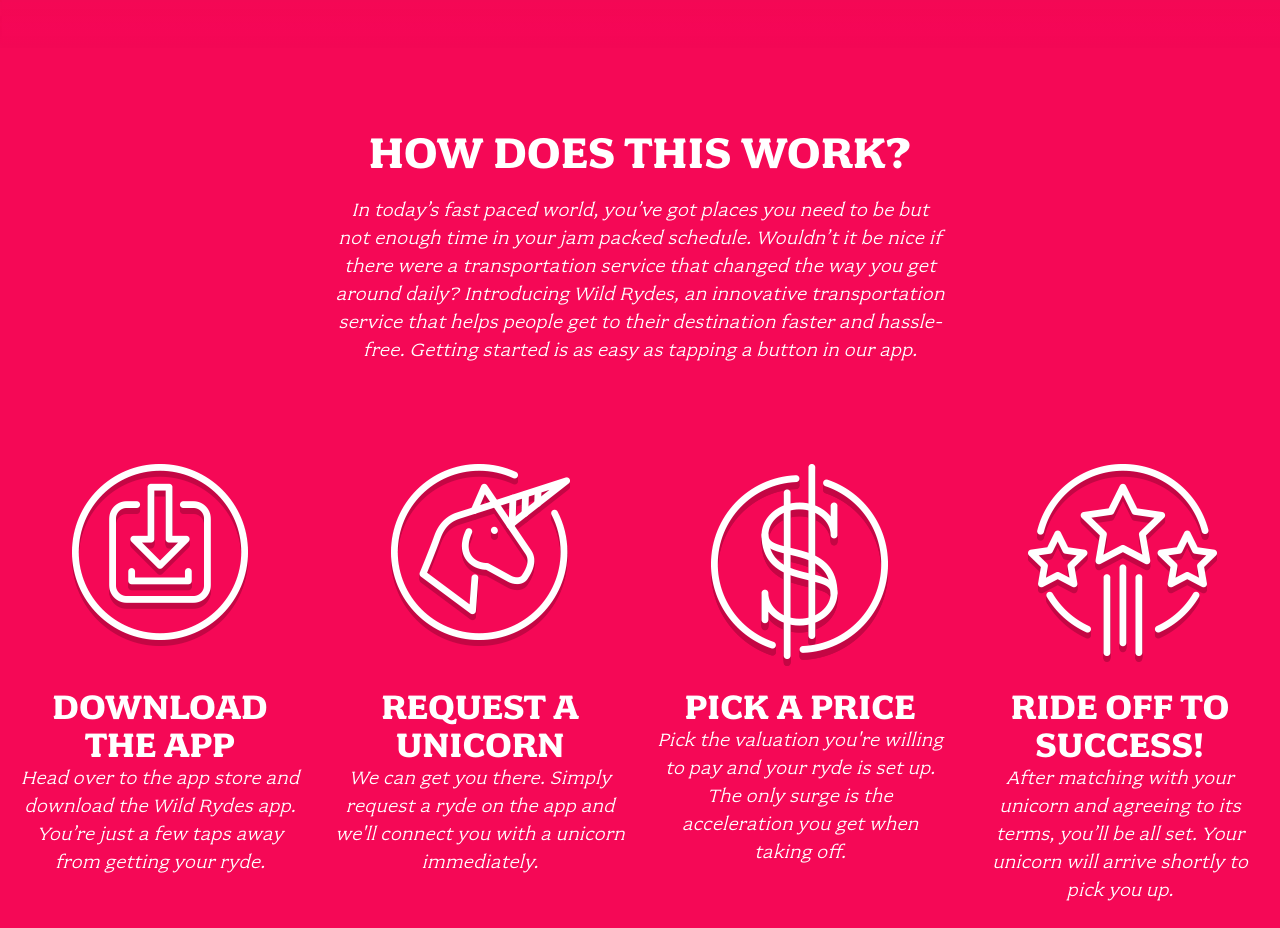
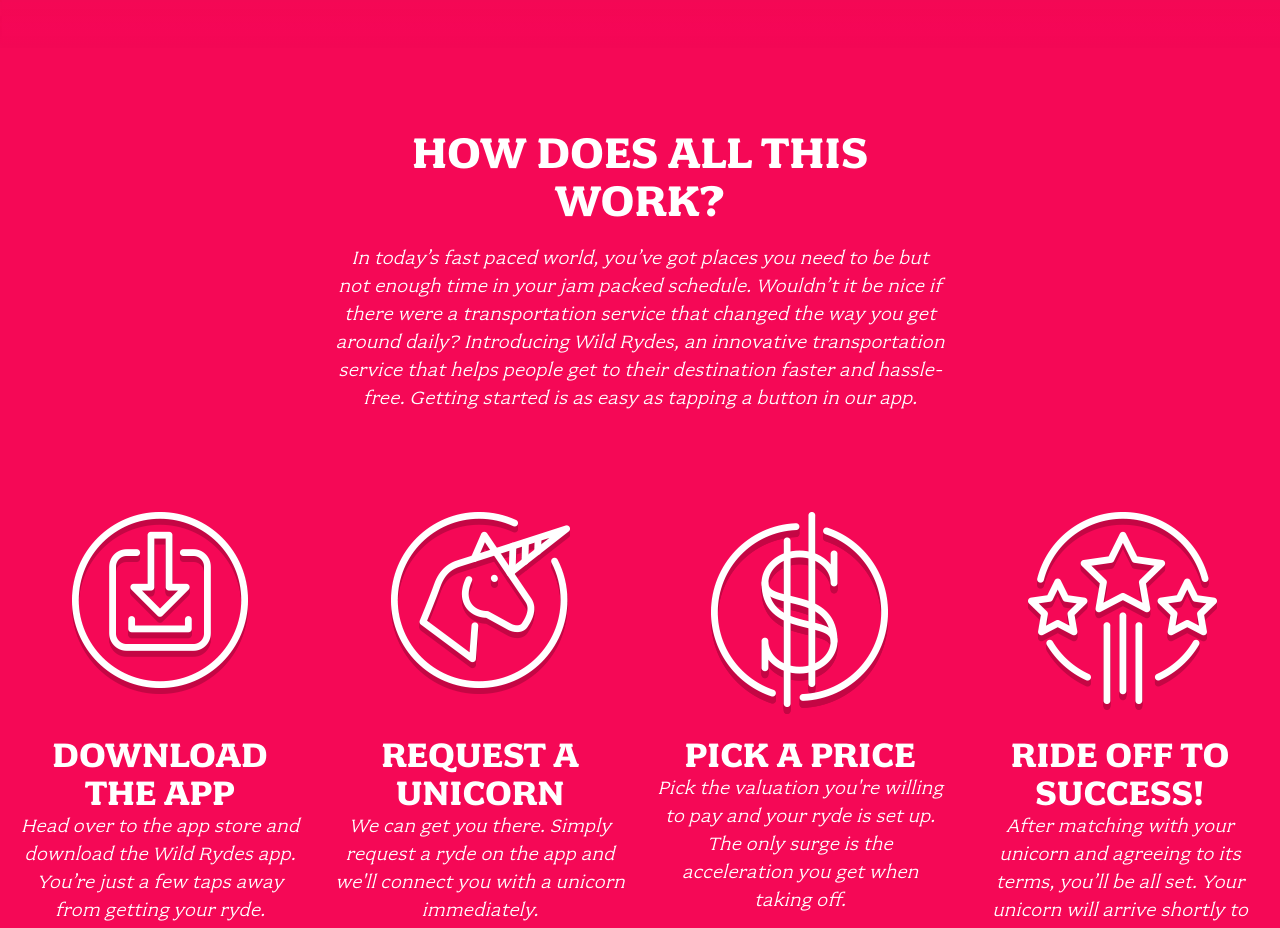
Before and after one commit to Pavanteja093/AWS-Video, a plain HTML site: page index.html in a window 1280 px wide. Shown: the part 900-1828 px from the top of the page. Drawn offline with Linux system fonts and the light colour scheme.

Commit message:
Update index.html

```diff
--- a/index.html
+++ b/index.html
@@ -30,7 +30,7 @@
 
   <section class="home-about">
     <div class="row column large-9 xlarge-6 xxlarge-4">
-      <h2 class="section-title">How Does This Work?</h2>
+      <h2 class="section-title">How Does All This Work?</h2>
       <p class="content">
         In today’s fast paced world, you’ve got places you need to be but not enough time in your jam packed schedule. Wouldn’t it be nice if there were a transportation service that changed the way you get around daily? Introducing Wild Rydes, an innovative transportation service that helps people get to their destination faster and hassle-free. Getting started is as easy as tapping a button in our app.
       </p>
```
